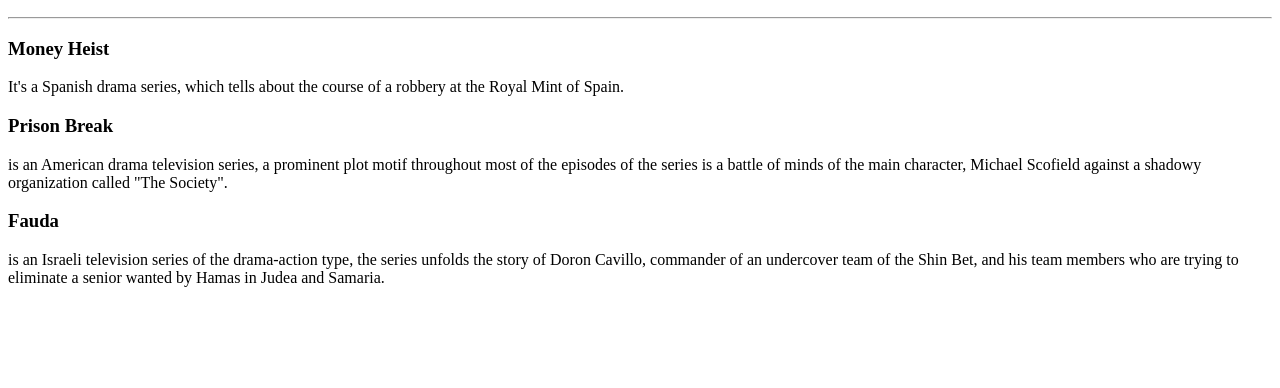
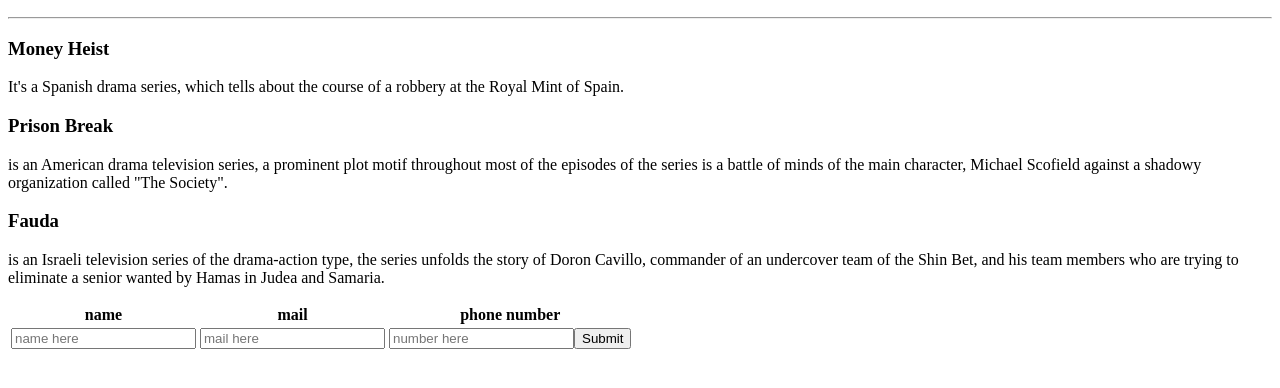
Before and after one commit to PROL3/homework, a plain HTML site: page index.html in a window 1280 px wide. Shown: the part 136-524 px from the top of the page. Drawn offline with Linux system fonts and the light colour scheme.

Commit message:
עדכון

```diff
--- a/index.html
+++ b/index.html
@@ -3,8 +3,9 @@
 <head>
     <meta charset="UTF-8">
     <meta name="viewport" content="width=device-width, initial-scale=1.0">
-    <title>Document</title>
-
+    <title>  My best movie</title>
+    <link rel="icon" type="image/x-icon" href="https://images.thedirect.com/media/article_full/disney-movies-titles.jpg">
+    <link rel="stylesheet" href="index.css">
 </head>
 <body>
 
@@ -18,5 +19,25 @@
     <p>is an American drama television series, a prominent plot motif throughout most of the episodes of the series is a battle of minds of the main character, Michael Scofield against a shadowy organization called "The Society".</p>
     <h3>Fauda</h3>
     <p>is an Israeli television series of the drama-action type, the series unfolds the story of Doron Cavillo, commander of an undercover team of the Shin Bet, and his team members who are trying to eliminate a senior wanted by Hamas in Judea and Samaria.</p>
+    <div>
+       <table>
+         <tr>
+            <th>name</th>
+            <th id="header_col2">mail</th>
+            <th>phone number</th>
+         </tr>
+         <tr>
+            <td><input type="text" placeholder="name here"></td>
+            <td><input type="mail" placeholder="mail here"></td>
+            <td><input type="number" placeholder="number here"><input type="submit" >
+            </td>
+
+         </tr>
+
+
+
+       </table>
+    </div>
+
 
 </html>
```
Also changed, not shown: ex2.html (+1 -0 lines).
